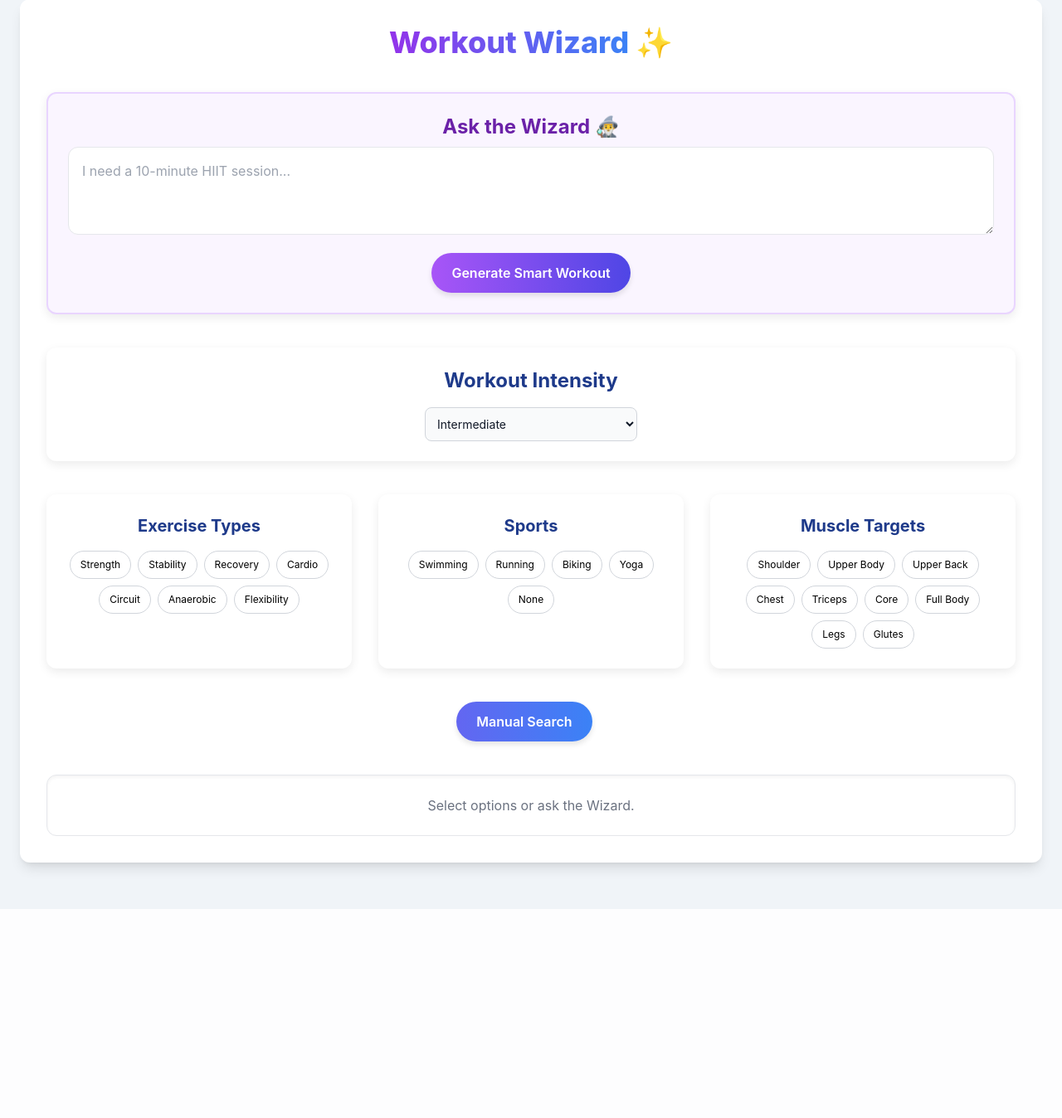
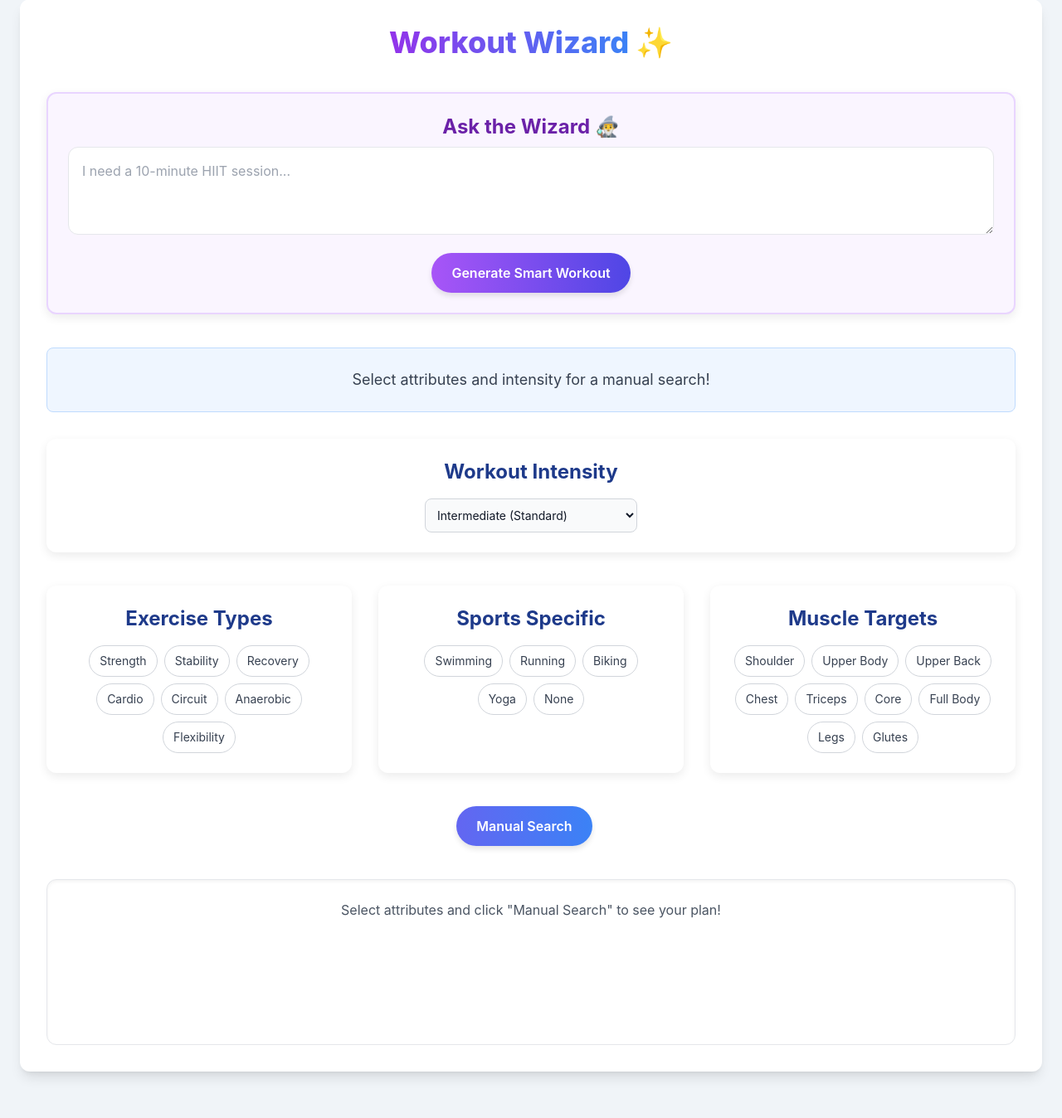
Before and after one commit to CS5800-Summer2025-CD/WorkoutWizard, a Flask app: page / in a window 1280 px wide. Shown: the part 57-1405 px from the top of the page at 83% size. Before the commit the page ends 1153 px from the top, so only its background shows below. Run offline with Flask 3, Linux system fonts and the light colour scheme; some libraries are stand-ins or nearby versions.

Commit message:
Reverted CSS layout

```diff
--- a/templates/index.html
+++ b/templates/index.html
@@ -22,7 +22,7 @@
         .container { max-width: 900px; }
         .section-title { color: #1e3a8a; }
 
-        /* CSS FROM index_ai_css.html */
+        /* RESTORED CSS FROM INDEX_OLD.HTML */
         .checkbox-label {
             cursor: pointer; padding: 8px 12px; border-radius: 9999px;
             border: 1px solid #d1d5db; transition: all 0.2s ease-in-out; display: inline-block;
@@ -42,7 +42,7 @@
         .button-primary:hover { transform: translateY(-2px); box-shadow: 0 6px 8px rgba(0, 0, 0, 0.15); }
 
         .card { background-color: white; border-radius: 12px; box-shadow: 0 4px 12px rgba(0, 0, 0, 0.08); padding: 24px; }
-        .youtube-link { color: #3b82f6; text-decoration: none; font-weight: 600; }
+        .youtube-link { color: #3b82f6; text-decoration: none; }
         .youtube-link:hover { text-decoration: underline; }
 
         /* AI DISPLAY AREA STYLING */
@@ -70,42 +70,52 @@
             </div>
         </div>
 
+        <div class="mb-8 p-6 bg-blue-50 rounded-lg border border-blue-200 text-center">
+            <p class="text-lg text-gray-700">Select attributes and intensity for a manual search!</p>
+        </div>
+
         <div class="card mb-10">
             <h2 class="section-title text-2xl font-bold mb-4 text-center">Workout Intensity</h2>
             <div class="flex justify-center">
                 <select id="intensitySelect" class="bg-gray-50 border border-gray-300 text-gray-900 text-sm rounded-lg focus:ring-blue-500 focus:border-blue-500 block p-2.5 w-64">
-                    <option value="beginner">Beginner</option>
-                    <option value="intermediate" selected>Intermediate</option>
-                    <option value="advanced">Advanced</option>
+                    <option value="beginner">Beginner (Low Volume)</option>
+                    <option value="intermediate" selected>Intermediate (Standard)</option>
+                    <option value="advanced">Advanced (High Volume)</option>
                 </select>
             </div>
         </div>
 
         <div class="grid grid-cols-1 md:grid-cols-3 gap-8 mb-10">
             <div class="card">
-                <h3 class="section-title text-xl font-bold mb-4 text-center">Exercise Types</h3>
+                <h2 class="section-title text-2xl font-bold mb-4 text-center">Exercise Types</h2>
                 <div class="flex flex-wrap gap-2 justify-center">
                     {% for type in exercise_types %}
+                    <div>
                         <input type="checkbox" id="type-{{ type }}" name="exercise_type" value="{{ type }}">
-                    <label for="type-{{ type }}" class="checkbox-label text-xs capitalize">{{ type }}</label>
+                        <label for="type-{{ type }}" class="checkbox-label text-gray-700 text-sm capitalize">{{ type }}</label>
+                    </div>
                     {% endfor %}
                 </div>
             </div>
             <div class="card">
-                <h3 class="section-title text-xl font-bold mb-4 text-center">Sports</h3>
+                <h2 class="section-title text-2xl font-bold mb-4 text-center">Sports Specific</h2>
                 <div class="flex flex-wrap gap-2 justify-center">
                     {% for sport in sports %}
+                    <div>
                         <input type="checkbox" id="sport-{{ sport }}" name="sport" value="{{ sport }}">
-                    <label for="sport-{{ sport }}" class="checkbox-label text-xs capitalize">{{ sport }}</label>
+                        <label for="sport-{{ sport }}" class="checkbox-label text-gray-700 text-sm capitalize">{{ sport }}</label>
+                    </div>
                     {% endfor %}
                 </div>
             </div>
             <div class="card">
-                <h3 class="section-title text-xl font-bold mb-4 text-center">Muscle Targets</h3>
+                <h2 class="section-title text-2xl font-bold mb-4 text-center">Muscle Targets</h2>
                 <div class="flex flex-wrap gap-2 justify-center">
                     {% for muscle in muscle_targets %}
+                    <div>
                         <input type="checkbox" id="muscle-{{ muscle }}" name="muscle_target" value="{{ muscle }}">
-                    <label for="muscle-{{ muscle }}" class="checkbox-label text-xs capitalize">{{ muscle }}</label>
+                        <label for="muscle-{{ muscle }}" class="checkbox-label text-gray-700 text-sm capitalize">{{ muscle }}</label>
+                    </div>
                     {% endfor %}
                 </div>
             </div>
@@ -117,9 +127,9 @@
             <button id="downloadPDFBtn" class="button-primary hidden ml-4">Download (.pdf)</button>
         </div>
 
-        <div id="workoutPlan" class="mt-8 p-6 bg-white rounded-xl shadow-inner border border-gray-200">
+        <div id="workoutPlan" class="mt-8 p-6 bg-white rounded-xl shadow-inner border border-gray-200 min-h-[200px]">
             <div id="workoutList" class="space-y-4">
-                <p class="text-center text-gray-500">Select options or ask the Wizard.</p>
+                <p class="text-center text-gray-600">Select attributes and click "Manual Search" to see your plan!</p>
             </div>
         </div>
     </div>
@@ -149,11 +159,11 @@
             return lines;
         }
 
-        // AI Wizard Logic
+        // AI Wizard Handler
         document.getElementById('aiGenerateBtn').addEventListener('click', async () => {
             const prompt = document.getElementById('aiPrompt').value;
             if(!prompt) return alert("Talk to the Wizard first!");
-            workoutListDiv.innerHTML = '<p class="text-center italic">Consulting the Wizard...</p>';
+            workoutListDiv.innerHTML = '<p class="text-center italic text-gray-500">Consulting the Wizard...</p>';
 
             const response = await fetch('/generate_ai_workout', {
                 method: 'POST',
@@ -164,76 +174,98 @@
             if(data.success) {
                 isAiPlan = true;
                 aiMarkdownContent = data.ai_plan;
-                workoutListDiv.innerHTML = `<div class="ai-content-area">${marked.parse(data.ai_plan)}</div>`;
+                workoutListDiv.innerHTML = `
+                    <div class="ai-content-area">
+                        <h3 class="text-2xl font-bold text-purple-800 mb-6 border-b pb-4">Wizard's Custom Strategy</h3>
+                        ${marked.parse(data.ai_plan)}
+                    </div>`;
                 downloadTxtBtn.classList.remove('hidden');
                 downloadPDFBtn.classList.remove('hidden');
             }
         });
 
-        // Manual Search Logic
+        // RESTORED: Manual Database Handler from index_old.html
         document.getElementById('generateWorkoutBtn').addEventListener('click', async () => {
-            const types = Array.from(document.querySelectorAll('input[name="exercise_type"]:checked')).map(cb => cb.value);
-            const sports = Array.from(document.querySelectorAll('input[name="sport"]:checked')).map(cb => cb.value);
-            const muscles = Array.from(document.querySelectorAll('input[name="muscle_target"]:checked')).map(cb => cb.value);
+            const selectedTypes = Array.from(document.querySelectorAll('input[name="exercise_type"]:checked')).map(cb => cb.value);
+            const selectedSports = Array.from(document.querySelectorAll('input[name="sport"]:checked')).map(cb => cb.value);
+            const selectedMuscleTargets = Array.from(document.querySelectorAll('input[name="muscle_target"]:checked')).map(cb => cb.value);
 
+            workoutListDiv.innerHTML = '<p class="text-center text-gray-500">Generating workout...</p>';
+
+            try {
                 const response = await fetch('/generate_workout', {
                     method: 'POST',
                     headers: { 'Content-Type': 'application/json' },
-                body: JSON.stringify({ selected_types: types, selected_sports: sports, selected_muscle_targets: muscles })
+                    body: JSON.stringify({
+                        selected_types: selectedTypes,
+                        selected_sports: selectedSports,
+                        selected_muscle_targets: selectedMuscleTargets
+                    }),
                 });
                 const data = await response.json();
 
-            if (data.workout_plan) {
+                if (data.workout_plan && data.workout_plan.length > 0) {
                     isAiPlan = false;
                     lastGeneratedWorkoutPlan = data.workout_plan;
-                workoutListDiv.innerHTML = '';
-                data.workout_plan.forEach(ex => {
-                    const card = document.createElement('div');
-                    card.className = 'card border border-gray-100 p-6 flex flex-col items-start mb-4';
-                    card.innerHTML = `
-                        <h3 class="text-xl font-bold text-gray-800 mb-2">${ex.name}</h3>
-                        <p class="text-gray-600 text-sm mb-4"><strong>Equipment:</strong> ${ex.equipment.join(', ')}</p>
-                        <a href="${ex.youtube_link}" target="_blank" class="youtube-link text-sm">Watch Demo →</a>
+                    workoutListDiv.innerHTML = '<h2 class="text-3xl font-bold text-center mb-6 text-gray-800">Your Generated Workout 💪</h2>';
+
+                    data.workout_plan.forEach(exercise => {
+                        const exerciseCard = document.createElement('div');
+                        exerciseCard.className = 'card border border-blue-100 p-4 flex flex-col items-start';
+                        exerciseCard.innerHTML = `
+                            <h3 class="text-xl font-semibold text-gray-800 mb-2">${exercise.name}</h3>
+                            <p class="text-gray-600 text-sm mb-1"><strong>Types:</strong> ${exercise.types.map(t => `<span class="inline-block bg-blue-100 text-blue-800 text-xs px-2 py-0.5 rounded-full capitalize mr-1">${t}</span>`).join('')}</p>
+                            ${exercise.sports.length > 0 ? `<p class="text-gray-600 text-sm mb-1"><strong>Sports:</strong> ${exercise.sports.map(s => `<span class="inline-block bg-green-100 text-green-800 text-xs px-2 py-0.5 rounded-full capitalize mr-1">${s}</span>`).join('')}</p>` : ''}
+                            ${exercise.muscle_targets.length > 0 ? `<p class="text-gray-600 text-sm mb-1"><strong>Muscles:</strong> ${exercise.muscle_targets.map(m => `<span class="inline-block bg-purple-100 text-purple-800 text-xs px-2 py-0.5 rounded-full capitalize mr-1">${m}</span>`).join('')}</p>` : ''}
+                            <p class="text-gray-600 text-sm mb-3"><strong>Equipment:</strong> ${exercise.equipment.join(', ')}</p>
+                            <a href="${exercise.youtube_link}" target="_blank" class="youtube-link flex items-center text-sm">
+                                <svg xmlns="http://www.w3.org/2000/svg" viewBox="0 0 24 24" fill="currentColor" class="w-4 h-4 mr-1">
+                                    <path d="M19.5 5.25a3 3 0 0 0-3-3h-9a3 3 0 0 0-3 3v13.5a3 3 0 0 0 3 3h9a3 3 0 0 0 3-3V5.25ZM15.75 12l-4.5 4.5V7.5l4.5 4.5Z" />
+                                </svg>
+                                Watch Demo Video
+                            </a>
                         `;
-                    workoutListDiv.appendChild(card);
+                        workoutListDiv.appendChild(exerciseCard);
                     });
                     downloadTxtBtn.classList.remove('hidden');
                     downloadPDFBtn.classList.remove('hidden');
+                } else {
+                    workoutListDiv.innerHTML = '<p class="text-center text-gray-600">No exercises found matching your criteria.</p>';
+                }
+            } catch (error) {
+                workoutListDiv.innerHTML = '<p class="text-center text-red-500">An error occurred. Please try again.</p>';
             }
         });
 
-        // TXT Download
+        // Download as TXT
         downloadTxtBtn.addEventListener('click', () => {
             let content = isAiPlan ? aiMarkdownContent : lastGeneratedWorkoutPlan.map(e => e.name).join('\n');
             const blob = new Blob([content], { type: 'text/plain' });
             const a = document.createElement('a');
             a.href = URL.createObjectURL(blob);
-            a.download = "My_Workout.txt";
+            a.download = "My_Workout_Plan.txt";
             a.click();
         });
 
-        // PDF Generation
+        // Download as PDF with improved handling for AI vs Manual
         downloadPDFBtn.addEventListener('click', async () => {
             const intensity = document.getElementById('intensitySelect').value;
-            downloadPDFBtn.innerText = "Syncing PDF...";
+            downloadPDFBtn.innerText = "Generating PDF...";
             downloadPDFBtn.disabled = true;
 
             let payload;
             if (isAiPlan) {
-                // Prepare AI Markdown for the simple PDF service
                 const rawLines = aiMarkdownContent.split('\n');
                 const pdfRows = [];
-
                 rawLines.forEach(line => {
                     const cleanLine = line.replace(/[#*`\-]/g, '').trim();
                     if (cleanLine.length > 1) {
-                        const chunks = chunkText(cleanLine, 45);
+                        const chunks = chunkText(cleanLine, 55);
                         chunks.forEach((chunk, i) => {
                             pdfRows.push({
                                 name: i === 0 ? "•" : " ",
                                 reps: chunk,
-                                sets: " ", // Use a space to prevent the backend from printing "undefined"
-                                equipment: []
+                                sets: "" // Triggers "AI text mode" in Python
                             });
                         });
                     }
@@ -245,7 +277,7 @@
                     sets: intensity === 'advanced' ? 5 : (intensity === 'beginner' ? 2 : 3),
                     reps: intensity === 'advanced' ? 15 : (intensity === 'beginner' ? 10 : 12)
                 }));
-                payload = { workout_plan: { title: "Database Workout", exercises } };
+                payload = { workout_plan: { title: `My ${intensity.toUpperCase()} Workout`, exercises } };
             }
 
             try {
```
Lines whose indentation alone changed are shown as unchanged.
